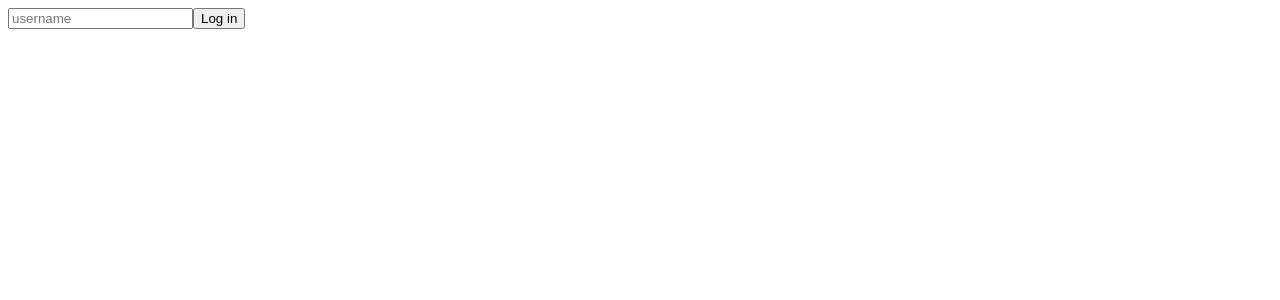
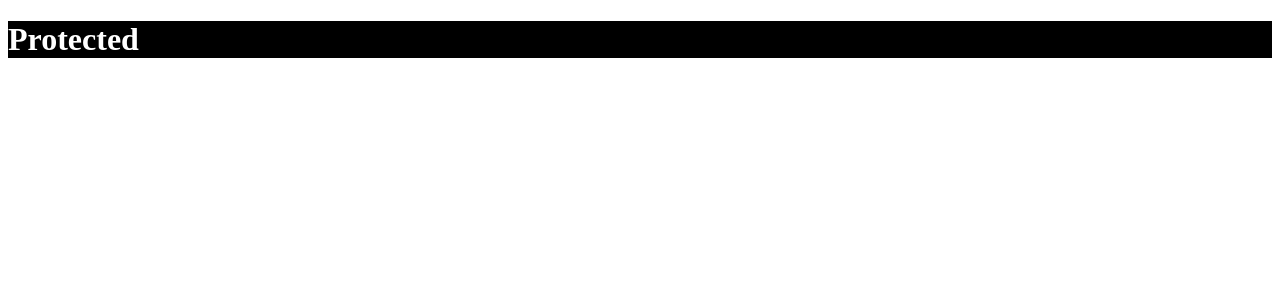
Before and after one commit to soaelee/react-masterclass, a React (Create React App) app: page / in a window 1280 px wide. Shown: the top 300 px of the page. Built offline with nearby package versions, Linux system fonts and the light colour scheme.

Commit message:
typescript: Themes

```diff
--- a/src/App.tsx
+++ b/src/App.tsx
@@ -1,33 +1,20 @@
-import { useState } from "react";
+import styled from "styled-components";
 
-// Forms
+// Themes
+
+const Container = styled.div`
+  background-color: ${(props) => props.theme.bgColor};
+`;
+
+const H1 = styled.h1`
+  color: ${(props) => props.theme.textColor};
+`;
 
 function App() {
-  const [value, setValue] = useState("");
-
-  const onChange = (e: React.FormEvent<HTMLInputElement>) => {
-    const {
-      currentTarget: { value },
-    } = e;
-    setValue(value);
-  };
-
-  const onSubmit = (e: React.FormEvent<HTMLFormElement>) => {
-    e.preventDefault();
-    console.log(`hello ${value}`);
-  };
   return (
-    <div>
-      <form onSubmit={onSubmit}>
-        <input
-          value={value}
-          onChange={onChange}
-          type="text"
-          placeholder="username"
-        />
-        <button>Log in</button>
-      </form>
-    </div>
+    <Container>
+      <H1>Protected</H1>
+    </Container>
   );
 }
 
--- a/src/index.tsx
+++ b/src/index.tsx
@@ -1,6 +1,8 @@
 import React from "react";
 import ReactDOM from "react-dom/client";
 import App from "./App";
+import { ThemeProvider } from "styled-components";
+import { darkTheme } from "./theme";
 
 const root = ReactDOM.createRoot(
   document.getElementById("root") as HTMLElement
@@ -8,7 +10,9 @@
 
 root.render(
   <React.StrictMode>
-    <App />
+    <ThemeProvider theme={darkTheme}>
+      <App />
+    </ThemeProvider>
   </React.StrictMode>
 );
 
--- /dev/null
+++ b/src/theme.ts
@@ -0,0 +1,12 @@
+import { DefaultTheme } from "styled-components";
+
+export const lightTheme: DefaultTheme = {
+  bgColor: "white",
+  textColor: "black",
+  btnColor: "tomato",
+};
+export const darkTheme: DefaultTheme = {
+  bgColor: "black",
+  textColor: "white",
+  btnColor: "theme",
+};
```
Also changed, not shown: styled.d.ts (added, +11 -0 lines).
